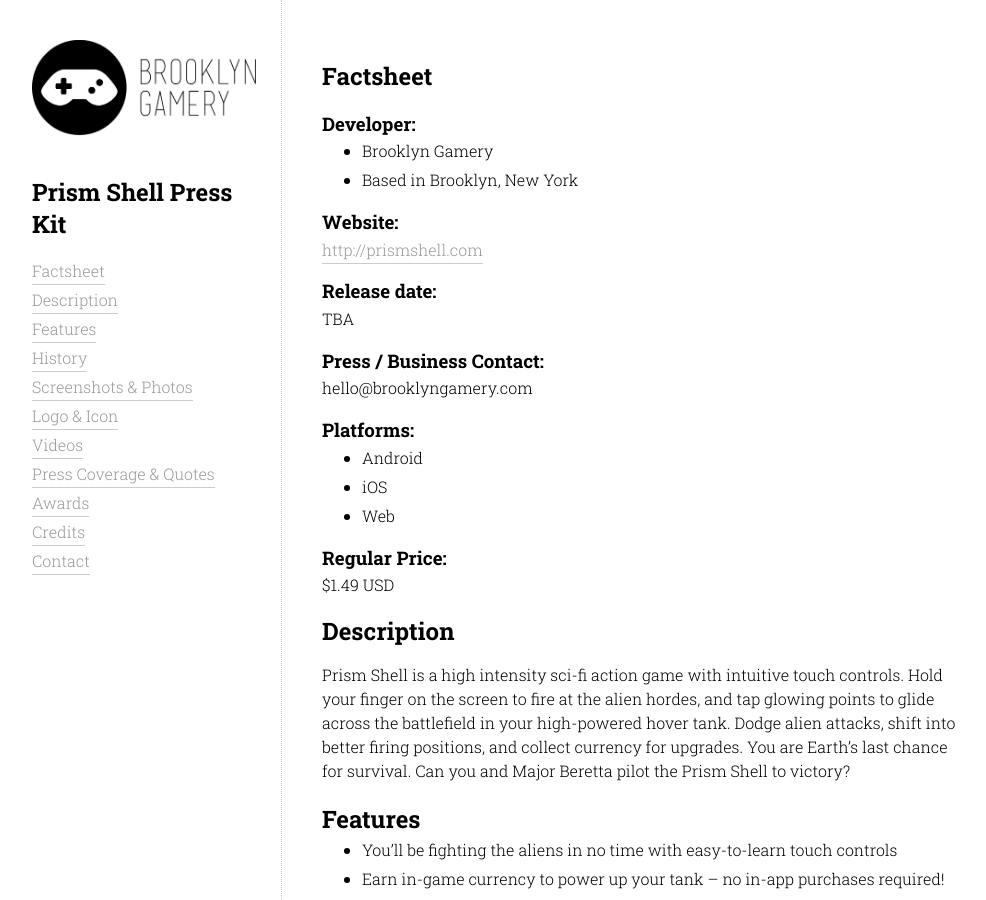
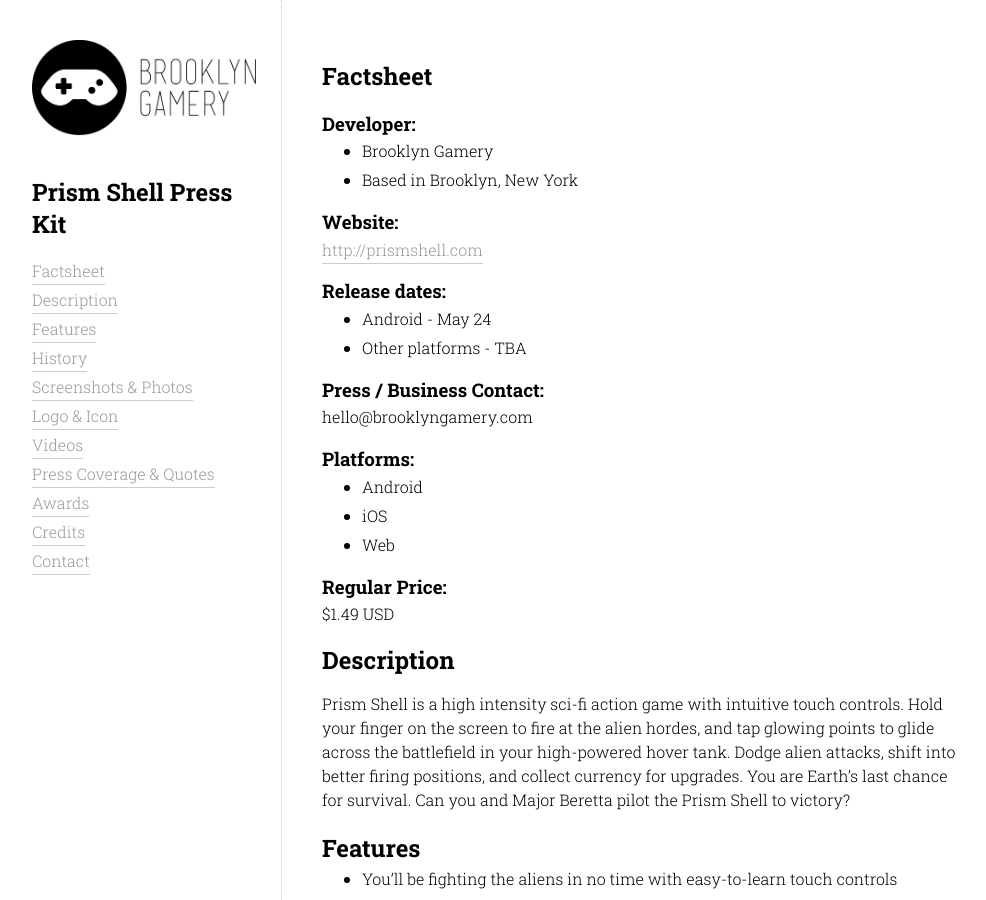
Before and after one commit to BrooklynGamery/brooklyngamery.github.io, a Jekyll site: the page built from presskit/projects/prism-shell/index.html, in a window 1280 px wide and 900 px high. Shown: the whole window, without its empty margins (148-1134 px from the left). Built offline with Jekyll 4.4.1, drawn with Linux system fonts in a browser that asks for light colours.

Commit message:
updated PRism Shell info

```diff
--- a/presskit/projects/prism-shell/index.html
+++ b/presskit/projects/prism-shell/index.html
@@ -14,8 +14,11 @@
 	<h3>Website:</h3>
 	<a href="http://prismshell.com">http://prismshell.com</a>
 
-	<h3>Release date:</h3>
-	TBA
+	<h3>Release dates:</h3>
+	<ul>
+		<li>Android - May 24</li>
+		<li>Other platforms - TBA</li>
+	</ul>
 
 	<h3>Press / Business Contact:</h3>
 	hello@brooklyngamery.com
@@ -80,7 +83,7 @@
 
 <section id="videos">
 	<h2>Videos</h2>
-	<h3>Prism Shell Launch Trailer [2015]</h3>
+	<h3><a href="https://www.youtube.com/watch?v=OlzyxVpaGwE" target="_blank">Prism Shell Launch Trailer [2015]</a></h3>
 	<div class="video-container">
 		<iframe src="https://www.youtube.com/embed/OlzyxVpaGwE?rel=0&amp;controls=0&amp;showinfo=0" frameborder="0" allowfullscreen></iframe>
 	</div>
```
